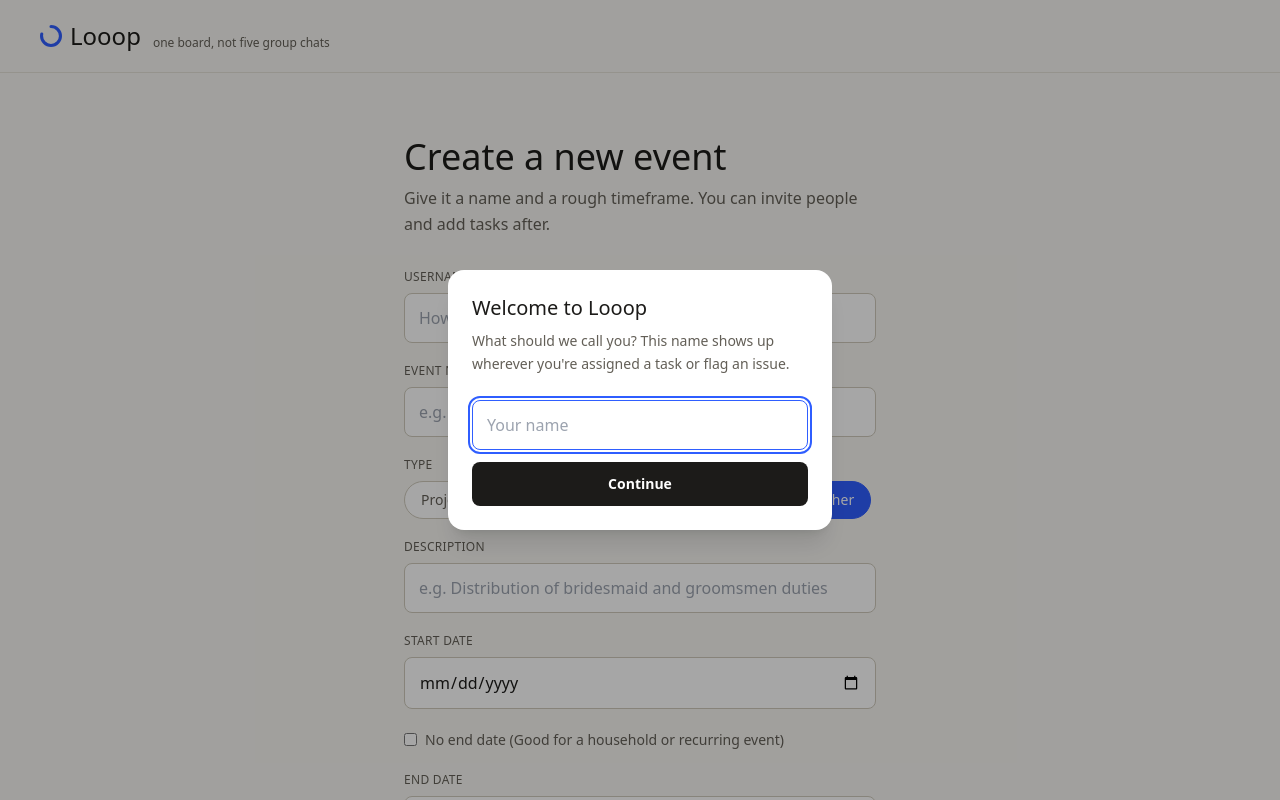
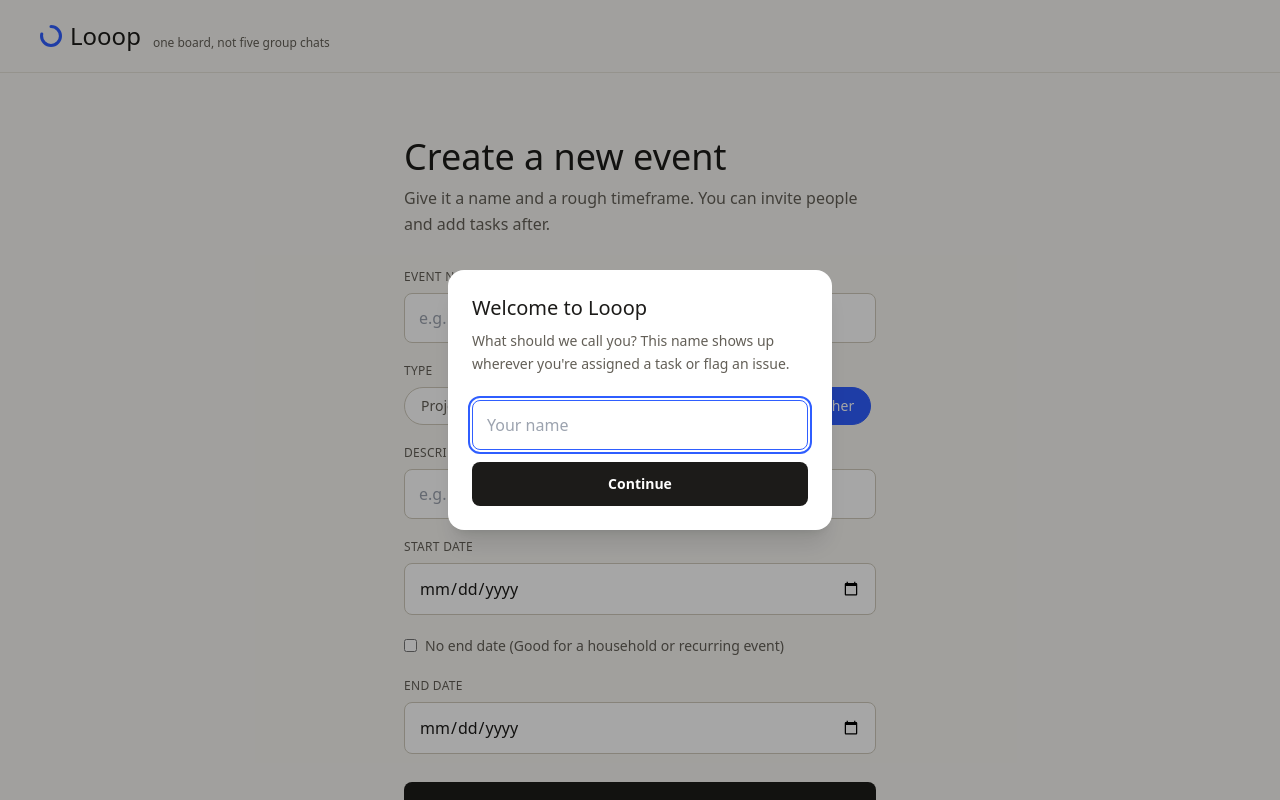
Before and after one commit to choijiwonsoc/looop, a React (Vite) app in the folder frontend/: page /new in a window 1280 px wide. Shown: the top 800 px of the page. Built offline with nearby package versions, Linux system fonts and the light colour scheme; no server answers.

Commit message:
remove event username

```diff
--- a/frontend/src/pages/CreateEventPage.tsx
+++ b/frontend/src/pages/CreateEventPage.tsx
@@ -8,7 +8,6 @@ const EVENT_TYPES = ["Project", "Conference", "Party", "Household", "Other"];
 
 export function CreateEventPage() {
   const navigate = useNavigate();
-  const [username, setUsername] = useState("");
   const [name, setName] = useState("");
   const [description, setDescription] = useState("");
   const [type, setType] = useState<string>("Other");
@@ -53,19 +52,7 @@ export function CreateEventPage() {
       {error && <p className="text-urgent text-sm mb-4">{error}</p>}
 
       <form onSubmit={handleSubmit} className="flex flex-col gap-5">
-        <label className="flex flex-col gap-2">
-          <span className="text-xs uppercase tracking-wide text-ink-soft">
-            Username for this event
-          </span>
-          <input
-            type="text"
-            placeholder="How do people identify you in this event?"
-            value={username}
-            onChange={(e) => setUsername(e.target.value)}
-            required
-            className="border border-line-strong rounded-lg px-3.5 py-3 text-base bg-white focus:border-loop outline-none"
-          />
-        </label>
+
 
         <label className="flex flex-col gap-2">
           <span className="text-xs uppercase tracking-wide text-ink-soft">
```
